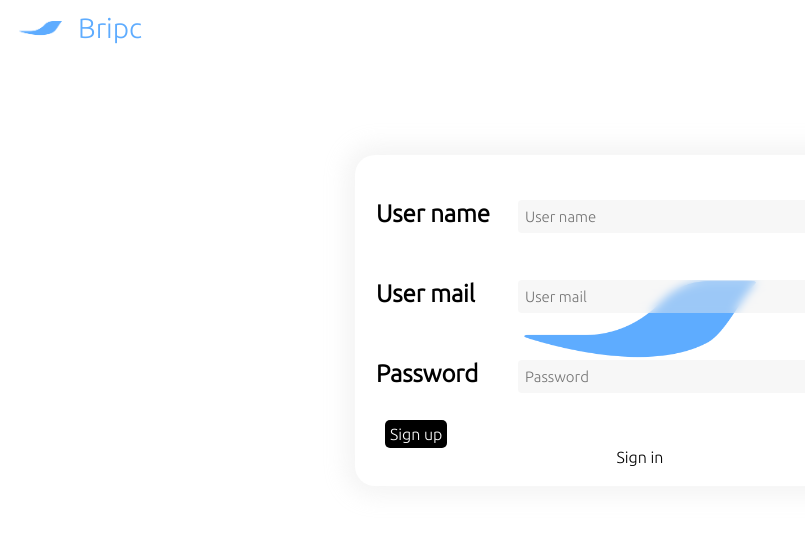
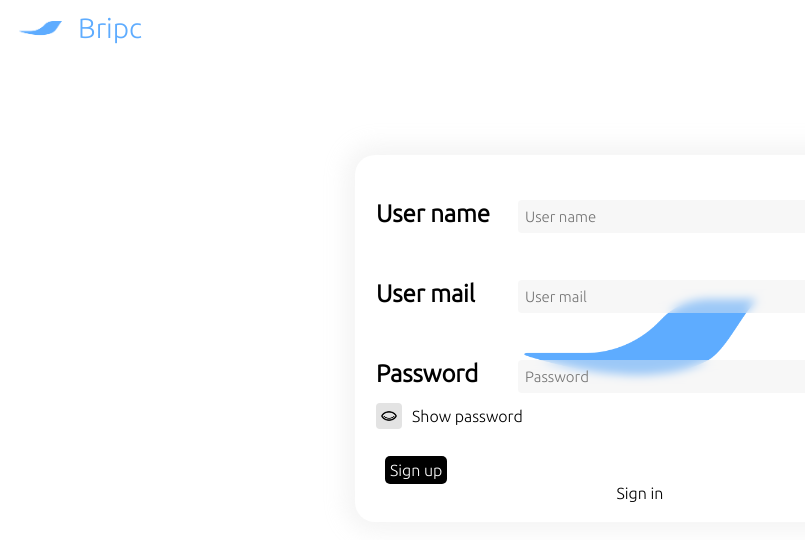
Before and after one commit to AdoneyAngel/Bripc, a React (Create React App) app: page /signup in a window 1280 px wide. Shown: the top 540 px of the page, without its empty margins (0-805 px from the left). Built offline with nearby package versions, Linux system fonts and the light colour scheme; no server answers; the database is empty.

Commit message:
Se ha cambiado el uso de la funcion fetch por las funciones que ofrece firebase a sign in y sign up, se ha cambiado el icono de ojo cerrado

```diff
--- a/src/components/App.jsx
+++ b/src/components/App.jsx
@@ -1,19 +1,15 @@
 import React from "react";
 import { BrowserRouter, Routes, Route } from "react-router-dom";
+import { collection, getDocs } from "firebase/firestore";
 
 import '../styles/app.css'
 import '../styles/sign.css'
 
+import db from './dbConexion'
+
 import SignIn from './SignIn'
 import SignUp from "./SignUp";
 import Home from "./Home";
-
-// import DB from './dbConexion'
-
-// import 'firebase/auth'
-// import { getAuth, onAuthStateChanged } from "firebase/auth";
-
-// const auth = getAuth(DB);
 
 export default class App extends React.Component{
 
@@ -31,10 +27,18 @@ export default class App extends React.Component{
         this.setCookie('userMail', userMail)
     }
 
-    loadUsersDb = new Promise((resolve, reject) => {
-        fetch('https://bripc-7b1b1-default-rtdb.europe-west1.firebasedatabase.app/users.json')
-        .then(res => res.json())
-        .then(result => resolve(result))
+    loadUsersDB = new Promise((resolve, reject) => {
+        const load = async () => {
+            const users = await getDocs(collection(db, 'users'))
+
+            let usersLoaded = []
+
+            users.docs.map(user => usersLoaded.push(user.data()))
+
+            resolve(usersLoaded)
+        }
+
+        load()
     })
 
     loadUsersChat = new Promise((resolve, reject) => {
@@ -94,7 +98,6 @@ export default class App extends React.Component{
     }
 
     render(){
-        console.log(this.state)
 
         if(!this.userMailCookie() && window.location.pathname != '/signin' && !this.userMailCookie() && window.location.pathname != '/signup'){
             window.location = '/signin'
@@ -102,15 +105,11 @@ export default class App extends React.Component{
             window.location = '/signin'
         }
 
-        // auth.onAuthStateChanged(user => {
-        //     user ? console.log('DB loged') : console.log('Error to load DB')
-        // })
-
         return (
             <BrowserRouter>
                 <Routes>
                     <Route path="/signin" element={<SignIn
-                    loadUsersDb={this.loadUsersDb}
+                    loadUsersDB={this.loadUsersDB}
                     setCookie={this.setCookie}
                     checkLogin={this.checkLogin}
                     saveLog={this.saveLog}
@@ -119,7 +118,7 @@ export default class App extends React.Component{
                     alertTxt={this.state.alertTxt}/>}></Route>
 
                     <Route path="/signup" element={<SignUp
-                    loadUsersDb={this.loadUsersDb}
+                    loadUsersDB={this.loadUsersDB}
                     setCookie={this.setCookie}
                     checkLogin={this.checkLogin}
                     saveLog={this.saveLog}
--- /dev/null
+++ b/src/components/Checkbox.jsx
@@ -0,0 +1,35 @@
+import {React, useState} from "react";
+
+export default function Checkbox(props){
+    const [checked, setChecked] = useState(false)
+
+    let styles = {
+        background: checked ? "var(--principal-color)" : "#e3e3e3",
+        width: '16px',
+        height: '16px',
+        borderRadius: '4px',
+        padding: "5px",
+        userSelect: 'none',
+        cursor: 'pointer',
+        display: 'inline-block'
+    }
+
+    let imgStyles = {
+        width: "100%",
+        userSelect: 'none'
+    }
+
+    function click(){
+        setChecked(!checked)
+
+        props.callback(!checked)
+    }
+
+    return (
+        <div onClick={click} style={styles}>{checked ? <img style={{
+            filter: props.filterInvert ? 'invert(1)' : 'none',
+            width: "100%",
+            userSelect: 'none'
+        }} src={props.checkTrue}/> : <img style={imgStyles} src={props.checkFalse} />}</div>
+    )
+}
--- a/src/components/SignIn.jsx
+++ b/src/components/SignIn.jsx
@@ -20,7 +20,7 @@ export default class SignIn extends React.Component{
                 <SuperiorBar/>
                 <AlertNotify showAlert={this.props.showAlertValue} txt={this.props.alertTxt}/>
                 <div id='SignInBox'>
-                    <SignInForm showAlertValue={this.props.showAlertValue} showAlert={this.props.showAlert} checkLogin={this.props.checkLogin} loadUsersDb={this.props.loadUsersDb} saveLog={this.props.saveLog} sendForm={this.sendForm}/>
+                    <SignInForm showAlertValue={this.props.showAlertValue} showAlert={this.props.showAlert} checkLogin={this.props.checkLogin} loadUsersDB={this.props.loadUsersDB} saveLog={this.props.saveLog} sendForm={this.sendForm}/>
                 </div>
             </React.Fragment>
 
--- a/src/components/SignInForm.jsx
+++ b/src/components/SignInForm.jsx
@@ -2,6 +2,10 @@ import React, { useRef } from 'react'
 import { Link } from 'react-router-dom'
 
 import logo from '../icons/logo.png'
+import eye from '../icons/eye.png'
+import closedEyes from '../icons/closed_eye.png'
+
+import Checkbox from './Checkbox'
 
 export default class SignInForm extends React.Component{
 
@@ -14,6 +18,7 @@ state = {
         erruserPass: true,
         errTypeuserPass: '',
         errAdvertuserPass: '',
+        showPass: false
     }
 
     writting = e => {
@@ -70,24 +75,30 @@ state = {
     }
 
     checkLogin = () => {
-        this.props.loadUsersDb.then(users => {
-            let usersObject = Object.values(users)
+        this.props.loadUsersDB.then(result => {
+            const users = Object.values(result)
+
             let exist = false
 
+            users.map(user => {
+                if(user.mail == this.state.userMail && user.pass == this.state.userPass){
+                    this.props.saveLog(user.name, user.mail)
 
-            console.log(usersObject)
-
-            for(let user in usersObject){
-                if(usersObject[user].mail == this.state.userMail && usersObject[user].pass == this.state.userPass){
-                    this.props.saveLog(usersObject[user].name, usersObject[user].mail)
+                    window.location = '/'
 
                     exist = true
+                }
+            })
 
-                    window.location = '/'
-                }
+            if(!exist){
+                this.props.showAlert('User mail or password are not valid')
             }
+        })
+    }
 
-            if(!exist){this.props.showAlert('Mail or password is incorrect')}
+    checkShowPass = (check) => {
+        this.setState({
+            showPass: check
         })
     }
 
@@ -126,12 +137,33 @@ state = {
 
                     <div>
                         <h2>Password</h2>
-                        <input name='userPass' type='password' onChange={this.writting} placeholder='Password' ref={this.props.passRef}/>
+                        <input style={{
+                            "WebkitTextSecurity": this.state.showPass ? 'none' : 'disc'
+                        }} name='userPass' type='text' onChange={this.writting} placeholder='Password' ref={this.props.passRef}/>
                         <p className='errText'>
                             {
                                 this.state.errAdvertuserPass
                             }
                         </p>
+
+                        <div style={{
+                            gridColumn: 1,
+                            gridColumnEnd: 3,
+                            display: 'flex',
+                            itemAlign: 'center',
+                            marginTop: '10px'
+                        }}>
+                            <Checkbox
+                            checkTrue={eye}
+                            checkFalse={closedEyes}
+                            filterInvert={true}
+                            callback={this.checkShowPass}/>
+                            <p style={{
+                                display: 'inline-flex',
+                                alignItems: 'center',
+                                marginLeft: '10px'
+                            }}>Show password</p>
+                        </div>
                     </div>
                     {
                         err ? <input type='button' value='Sign in' id='btn-log' className='btn-submit' disabled/> : <input value='Sign in' id='btn-log' className='btn-submit' type='submit' onClick={this.checkLogin}/>
--- a/src/components/SignUp.jsx
+++ b/src/components/SignUp.jsx
@@ -13,7 +13,7 @@ export default class signUp extends React.Component{
                 <SuperiorBar/>
                 <AlertNotify showAlert={this.props.showAlertValue} txt={this.props.alertTxt}/>
                 <div className='signupBox'>
-                    <SignUpForm showAlert={this.props.showAlert} showAlertValue={this.props.showAlertValue} loadUsersDb={this.props.loadUsersDb} setCookie={this.props.setCookie} sendForm={this.sendForm} saveLog={this.props.saveLog}/>
+                    <SignUpForm showAlert={this.props.showAlert} showAlertValue={this.props.showAlertValue} loadUsersDB={this.props.loadUsersDB} setCookie={this.props.setCookie} sendForm={this.sendForm} saveLog={this.props.saveLog}/>
                 </div>
             </React.Fragment>
         )
--- a/src/components/SignUpForm.jsx
+++ b/src/components/SignUpForm.jsx
@@ -1,7 +1,14 @@
 import React from 'react'
 import {Link} from 'react-router-dom'
+import { collection, addDoc } from "firebase/firestore";
+
+import db from './dbConexion'
 
 import logo from '../icons/logo.png'
+import eye from '../icons/eye.png'
+import closedEyes from '../icons/closed_eye.png'
+
+import Checkbox from './Checkbox'
 
 export default class SignInForm extends React.Component{
 
@@ -18,6 +25,7 @@ export default class SignInForm extends React.Component{
         erruserPass: true,
         errTypeuserPass: '',
         errAdvertuserPass: '',
+        showPass: false
     }
 
     writting = e => {
@@ -90,58 +98,56 @@ export default class SignInForm extends React.Component{
         }
     }
 
-    signUp = () =>{
-        fetch('https://bripc-7b1b1-default-rtdb.europe-west1.firebasedatabase.app/users.json', {
-            method: 'POST',
-            body: JSON.stringify({
-                name: this.state.userName,
-                mail: this.state.userMail,
-                pass: this.state.userPass
-            }),
-            headers: {
-                'Content-type': 'application/json; charset=UTF-8'
-            }})
-            .then(res => res.json())
-            .then(result => {
-                this.props.saveLog(this.state.userName, this.state.userMail)
+    signUp = async () =>{
+        try {
+            const docRef = await addDoc(collection(db, "users"), {
+              name: this.state.userName,
+              mail: this.state.userMail,
+              pass: this.state.userPass
+            });
 
-                window.location = '/'
-            })
+            window.location = '/'
+        } catch (e) {
+            this.props.showAlert('An error occurred while creating the user')
+        }
     }
 
     checkLogin = () => {
-        this.props.loadUsersDb.then(res => {
-            let usersObject = Object.values(res)
-            let errorType
+        this.props.loadUsersDB.then(result => {
+            const users = Object.values(result)
 
-            let err = false
+            let exist = false
 
-            for(let user in usersObject){
-                if(usersObject[user].name == this.state.userName || usersObject[user].mail == this.state.userMail){
-                    if(usersObject[user].name == this.state.userName){
-                        errorType = 'name'
-                        err = true
-                        break
-                    }else{
-                        errorType = 'mail'
-                        err = true
-                        break
-                    }
+            let errType = ''
 
+            users.map(user => {
+                if(user.name == this.state.userName){
+                    errType = 'name'
+                    exist = true
+
+                }else if(user.mail == this.state.userMail){
+                    errType = 'mail'
+                    exist = true
 
                 }
-            }
+            })
 
-            if(err){
-                if(errorType == 'name'){
-                     this.props.showAlert('This user name is already in use')
-                }else{
-                    this.props.showAlert('This user mail is already in use')
-                }
+            if(!exist){
+                this.signUp()
 
             }else{
-                this.signUp()
+                if(errType == 'name'){
+                    this.props.showAlert('This name is already in use')
+                }else{
+                    this.props.showAlert('This mail is already in use')
+                }
             }
+        })
+    }
+
+    checkShowPass = (check) => {
+        this.setState({
+            showPass: check
         })
     }
 
@@ -191,12 +197,34 @@ export default class SignInForm extends React.Component{
 
                     <div>
                         <h2>Password</h2>
-                        <input onChange={this.writting} name='userPass' type='password' placeholder='Password'/>
+                        <input style={{
+                            "WebkitTextSecurity": this.state.showPass ? 'none' : 'disc'
+                        }} onChange={this.writting} name='userPass' type='text' placeholder='Password'/>
+
                         <p className='errText'>
                             {
                                 this.state.errAdvertuserPass
                             }
                         </p>
+
+                        <div style={{
+                            gridColumn: 1,
+                            gridColumnEnd: 3,
+                            display: 'flex',
+                            itemAlign: 'center',
+                            marginTop: '10px'
+                        }}>
+                            <Checkbox
+                            checkTrue={eye}
+                            checkFalse={closedEyes}
+                            filterInvert={true}
+                            callback={this.checkShowPass}/>
+                            <p style={{
+                                display: 'inline-flex',
+                                alignItems: 'center',
+                                marginLeft: '10px'
+                            }}>Show password</p>
+                        </div>
                     </div>
                     {
                         err ? <input type='button' value='Sign up' id='btn-log' className='btn-submit' disabled/> : <input value='Sign up' onClick={this.checkLogin} id='btn-log' type='submit' className='btn-submit'/>
```
Also changed, not shown: src/components/dbConexion.js (+16 -11 lines), public/index.html (line endings or trailing spaces), src/icons/closed_eye.png (added), src/icons/eye.png (added).
